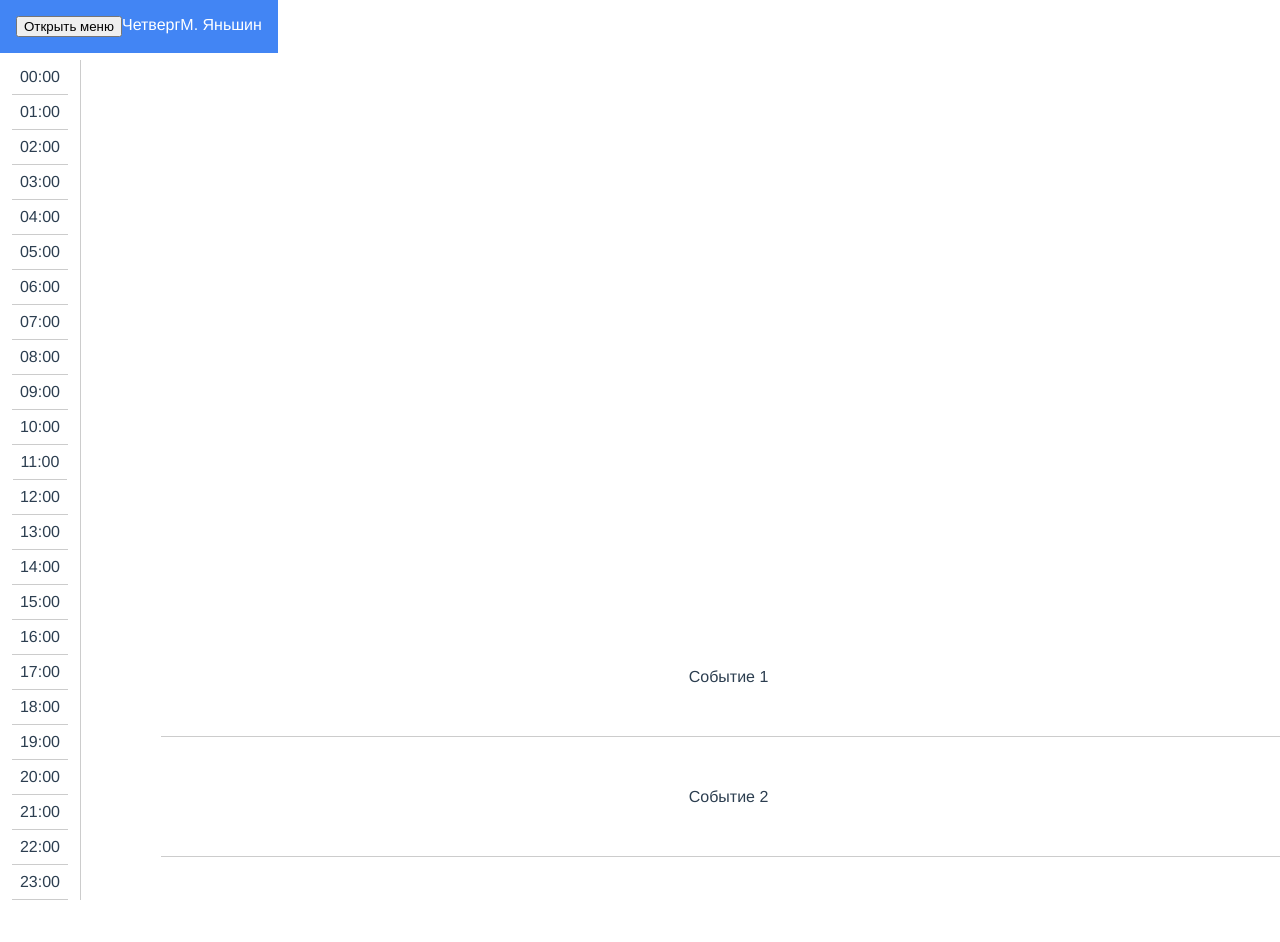
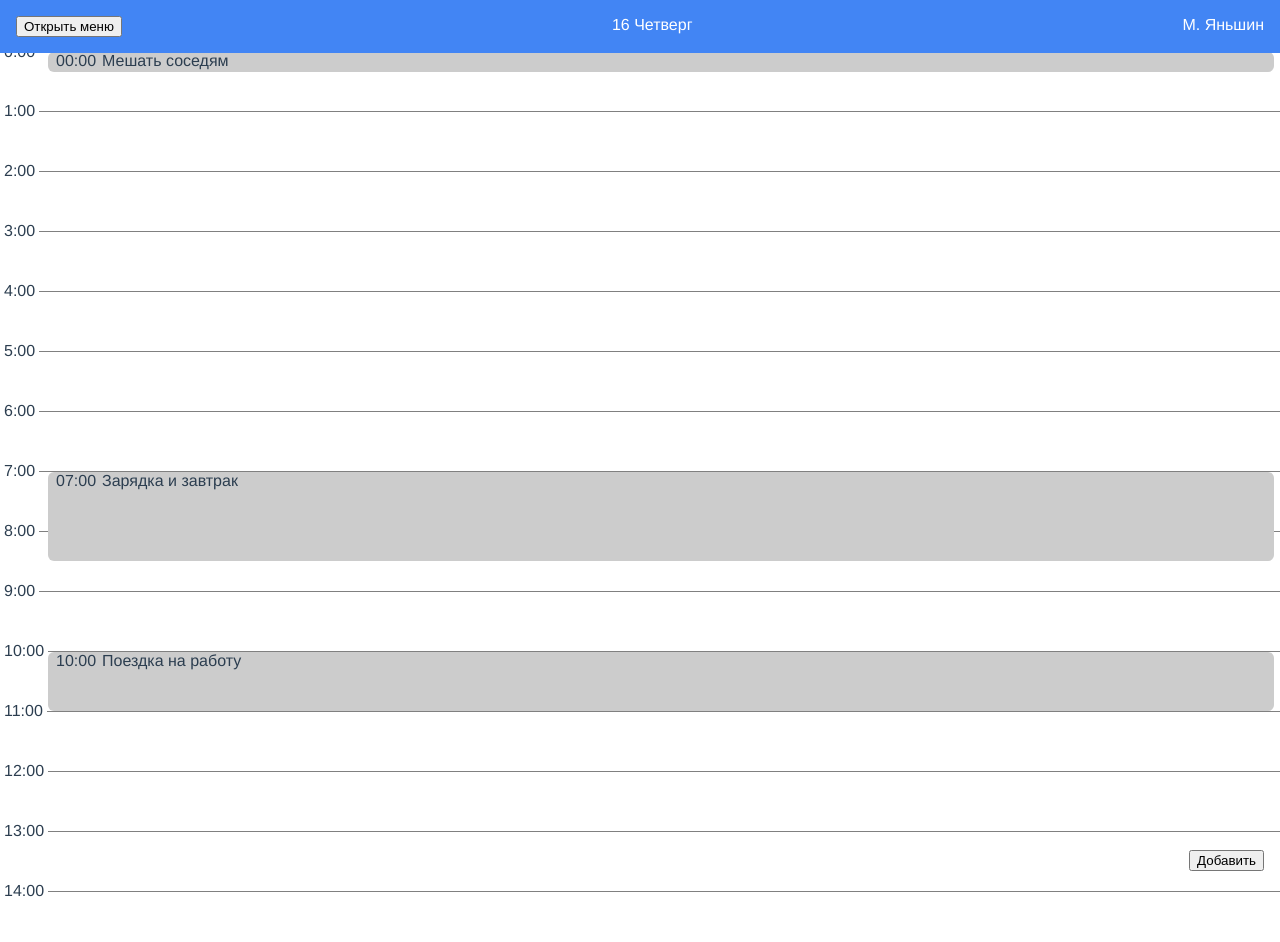
Before and after one commit to MikeYanshin/GreatDayApp, a Vue app: page / in a window 1280 px wide. Shown: the top 942 px of the page. Before the commit the page ends 900 px from the top, so only its background shows below. Built offline with nearby package versions, Linux system fonts and the light colour scheme.

Commit message:
Куча всякого + нормальный календарь

```diff
--- a/package.json
+++ b/package.json
@@ -11,6 +11,8 @@
   "dependencies": {
     "core-js": "^3.8.3",
     "pinia": "^2.1.4",
+    "sass": "^1.69.7",
+    "sass-loader": "^13.3.3",
     "vue": "^3.2.13",
     "vue-router": "^4.0.3"
   },
--- a/src/App.vue
+++ b/src/App.vue
@@ -1,21 +1,50 @@
 <template>
-  <transition name="noti-anim">
-    <g-d-notify v-if="shown" />
-  </transition>
-  <app-header v-if="!isAuthPage" />
-  <router-view />
+  <div>
+    <transition name="noti-anim">
+      <g-d-notify v-if="shown" />
+    </transition>
+    <app-header v-if="onHomePage" />
+    <router-view />
+    <button
+      v-if="onHomePage"
+      class="add-task-button"
+      @click="addTaskListVisable = !addTaskListVisable"
+    >
+      Добавить
+    </button>
+    <div
+      v-if="addTaskListVisable"
+      class="add-task-list"
+      @click="addTaskListVisable = !addTaskListVisable"
+    >
+      <div class="list">
+        <span @click="addTask('event', $event)">Событие</span>
+        <span @click="addTask('remind', $event)">Напоминание</span>
+      </div>
+    </div>
+  </div>
 </template>
 
 <script lang="ts" setup>
-import { computed } from "vue";
-import AppHeader from "./views/AppHeader.vue";
+import { computed, ref } from "vue";
+import AppHeader from "../src/components/AppHeader.vue";
 import { useNotifyStore } from "@/store";
 import GDNotify from "@/components/GDNotify.vue";
 import { storeToRefs } from "pinia";
 const notiStore = useNotifyStore();
 const { shown } = storeToRefs(notiStore);
+import { useRouter, useRoute } from "vue-router";
+const router = useRouter();
+const route = useRoute();
 
 const isAuthPage = computed(() => location.pathname == "/auth");
+const onHomePage = computed(() => route.name === "home");
+const addTaskListVisable = ref(false);
+const addTask = (type: string, event: Event) => {
+  event.stopPropagation();
+  router.push(`/create-tast/${type}`);
+  addTaskListVisable.value = !addTaskListVisable.value;
+};
 </script>
 <style>
 #app {
@@ -52,4 +81,35 @@ body {
 .noti-anim-leave-to {
   transform: translateY(-100%);
 }
+
+.add-task-button {
+  position: fixed;
+  top: 850px;
+  right: 16px;
+}
+
+.add-task-list {
+  width: -webkit-fill-available;
+  height: 100vh;
+  background: #0000009c;
+  display: block;
+  position: fixed;
+  top: 0;
+  z-index: 6;
+}
+
+.list {
+  display: flex;
+  flex-direction: column;
+  padding: 10px 14px;
+  gap: 4px;
+  border-radius: 6px;
+  background-color: antiquewhite;
+  width: fit-content;
+  position: fixed;
+  top: 810px;
+  right: 16px;
+  text-align: end;
+  z-index: 7;
+}
 </style>
--- a/src/views/AppHeader.vue
+++ b/src/components/AppHeader.vue
@@ -25,7 +25,7 @@ const isMenuOpen = computed(() => {
 const currentDay = computed(() => {
   const date = new Date();
   const day = date.toLocaleDateString("ru-RU", { weekday: "long" });
-  return day[0].toUpperCase() + day.substring(1);
+  return date.getDate() + " " + day[0].toUpperCase() + day.substring(1);
 });
 
 // Функция для открытия/закрытия бокового меню
@@ -36,14 +36,15 @@ const toggleSideMenu = () => {
 
 <style>
 header {
-  position: fixed;
-  top: 0;
-  left: 0;
   display: flex;
   justify-content: space-between;
   padding: 16px;
   background-color: #4285f4;
   color: white;
+  position: fixed;
+  top: 0px;
+  width: -webkit-fill-available;
+  z-index: 3;
 }
 
 .slide-enter-active,
--- /dev/null
+++ b/src/components/CalendarEvent.vue
@@ -0,0 +1,48 @@
+<template>
+  <div class="event" :style="{ height: eventHeight(data.dur) + 'px' }">
+    <!-- <div
+      v-if="hasPin"
+      class="event_pin"
+      :style="{ 'background-color': color }"
+    ></div> -->
+    <div class="event_time">{{ time }}</div>
+    <div class="event_name">{{ data.title }}</div>
+  </div>
+</template>
+
+<script setup lang="ts">
+import { computed, defineProps, PropType } from "vue";
+
+const props = defineProps({
+  data: {
+    type: Object,
+    default: () => ({}),
+  },
+});
+
+const time = computed(() => {
+  // Получаем часы и минуты из времени события
+  const hours = props.data.startTime.getHours();
+  const minutes = props.data.startTime.getMinutes();
+
+  // Добавляем ведущий ноль, если часы или минуты меньше 10
+  const formattedHours = hours < 10 ? "0" + hours : hours;
+  const formattedMinutes = minutes < 10 ? "0" + minutes : minutes;
+
+  // Возвращаем строку в формате "hh:mm"
+  return `${formattedHours}:${formattedMinutes}`;
+});
+
+const eventHeight = (dur: number) => {
+  return dur - 1;
+};
+</script>
+
+<style scoped>
+.event {
+  display: flex;
+  gap: 6px;
+  padding-left: 8px;
+  min-height: 20px;
+}
+</style>
--- a/src/components/SideMenu.vue
+++ b/src/components/SideMenu.vue
@@ -22,5 +22,6 @@ const sideMenuStore = useSideMenuStore();
   color: #fff;
   padding: 20px;
   box-shadow: 2px 0 5px rgba(0, 0, 0, 0.2);
+  z-index: 5;
 }
 </style>
--- /dev/null
+++ b/src/js/helpers/diffMinutes.js
@@ -0,0 +1,5 @@
+export const diffMinutes = (dt2, dt1) => {
+  let diff = (dt2.getTime() - dt1.getTime()) / 1000;
+  diff /= 60;
+  return Math.abs(Math.round(diff));
+};
--- /dev/null
+++ b/src/js/helpers/timeSorting.js
@@ -0,0 +1,10 @@
+export const isBefore = (d1, d2) => {
+  return d1.getTime() < d2.getTime();
+};
+export const isAfter = (d1, d2) => {
+  return d1.getTime() > d2.getTime();
+};
+
+export const isSame = (d1, d2) => {
+  return d1.getTime() === d2.getTime();
+};
--- /dev/null
+++ b/src/views/AddTaskView.vue
@@ -0,0 +1,32 @@
+<template>
+  <div class="add-task-page">
+    <!-- Название -->
+    <!-- Весь день свитч -->
+    <!-- Начало -->
+    <!-- Конец -->
+    <!-- Описание -->
+    <!-- Напоминания -->
+    <!-- Тэги -->
+    <!-- Цвет -->
+    <div>Привет</div>
+  </div>
+</template>
+
+<script lang="ts" setup>
+import { onMounted } from "vue";
+import { useRouter, useRoute } from "vue-router";
+const router = useRouter();
+const route = useRoute();
+
+onMounted(() => {
+  console.log(route, "route");
+  console.log(router, "router");
+});
+</script>
+
+<style>
+.add-task-page {
+  display: flex;
+  flex-direction: column;
+}
+</style>
--- a/src/views/CalendarView.vue
+++ b/src/views/CalendarView.vue
@@ -1,27 +1,30 @@
 <template>
-  <div class="calendar-container">
-    <!-- Основной контент с разметкой по часам -->
-    <main>
-      <div class="timeline">
-        <div class="hour-label" v-for="hour in hours" :key="hour">
-          {{ hour }}
+  <div class="calendar-view">
+    <div class="calendar-column">
+      <div class="vertical-line"></div>
+      <div class="calendar-column-grid">
+        <div class="calendar-column-grid-line" v-for="n in 25" :key="`${n}`">
+          <span class="calendar-column-grid-time">{{ n - 1 }}:00</span>
         </div>
       </div>
+      <div class="calendar-column-events">
+        <div
+          class="calendar-column-events-now"
+          v-if="new Date().getDay() === day.getDay()"
+          :style="{ top: scrollPercent + '%' }"
+        >
+          <span class="circle"></span>
+        </div>
 
-      <!-- Контент событий в течение дня -->
-      <div class="events">
-        <!-- Здесь можно добавить компоненты для отображения событий в течение дня -->
-        <!-- Например, можно использовать v-for для перебора событий -->
-        <div
-          v-for="event in events"
-          :key="event.id"
-          class="event"
-          :style="eventStyle(event)"
-        >
-          {{ event.title }}
-        </div>
+        <calendar-event
+          v-for="(event, index) in events"
+          :key="index"
+          :data="event"
+          class="calendar-event"
+          :style="{ top: eventScrollTop(event) + 'px' }"
+        ></calendar-event>
       </div>
-    </main>
+    </div>
   </div>
 </template>
 
@@ -33,65 +36,154 @@ type Event = {
   endTime: string;
 };
 
-import { ref, reactive, computed } from "vue";
+import { ref, reactive, computed, onMounted } from "vue";
+import CalendarEvent from "../components/CalendarEvent.vue";
+import AppHeader from "../components/AppHeader.vue";
+import { diffMinutes } from "../js/helpers/diffMinutes";
+import { isBefore, isAfter, isSame } from "../js/helpers/timeSorting";
 
-const hours = ref(
-  Array.from({ length: 24 }, (_, i) => `${i.toString().padStart(2, "0")}:00`)
+const active = ref(false);
+const day = new Date();
+const now = new Date();
+const minutes = now.getMinutes() + now.getHours() * 60;
+
+const scrollPercent = computed(
+  () => ((minutes - 0) / (60 * 24 - 0)) * (100 - 0) - 2
 );
+
+// const hours = ref(
+//   Array.from({ length: 24 }, (_, i) => `${i.toString().padStart(2, "0")}:00`)
+// );
+
 const events = reactive([
-  { id: 1, title: "Событие 1", startTime: "10:00", endTime: "11:00" },
-  { id: 2, title: "Событие 2", startTime: "12:00", endTime: "13:00" },
+  {
+    id: 1,
+    title: "Поездка на работу",
+    startTime: new Date(2024, 0, 13, 10, 0, 0),
+    dur: 60,
+  },
+  {
+    id: 2,
+    title: "Зарядка и завтрак",
+    startTime: new Date(2024, 0, 13, 7, 0, 0),
+    dur: 90,
+  },
+  {
+    id: 3,
+    title: "Деловая встреча",
+    startTime: new Date(2024, 0, 13, 16, 0, 0),
+    dur: 120,
+  },
+  {
+    id: 4,
+    title: "Мешать соседям",
+    startTime: new Date(2024, 0, 13, 0, 0, 0),
+    dur: 15,
+  },
+  // { id: 2, title: "Событие 2", startTime: "12:00", endTime: "13:00", dur: 60 },
   /* ... */
 ]);
 
-// Вычисляемое свойство для стиля событий
-const eventStyle = (event: Event) => {
-  const startHour = parseInt(event.startTime.split(":")[0]);
-  const endHour = parseInt(event.endTime.split(":")[0]);
-  const height = (endHour - startHour) * 60; // Высота события в минутах
-  const top = startHour * 60; // Верхняя позиция события в минутах
+// // Вычисляемое свойство для стиля событий
+// const eventStyle = (event: Event) => {
+//   const startHour = parseInt(event.startTime.split(":")[0]);
+//   const endHour = parseInt(event.endTime.split(":")[0]);
+//   const height = (endHour - startHour) * 60; // Высота события в минутах
+//   const top = startHour * 60; // Верхняя позиция события в минутах
 
-  return {
-    height: `${height}px`,
-    top: `${top}px`,
-  };
+//   return {
+//     height: `${height}px`,
+//     top: `${top}px`,
+//   };
+// };
+
+const eventScrollTop = (event) => {
+  const eventTime =
+    event.startTime instanceof Date
+      ? event.startTime
+      : new Date(event.startTime);
+
+  // Получаем часы и минуты из времени события
+  const hours = eventTime.getHours();
+  const minutes = eventTime.getMinutes();
+
+  // Вычисляем общее количество минут с полуночи
+  const minutesFromMidnight = hours * 60 + minutes;
+
+  return minutesFromMidnight - 2;
 };
 </script>
 
 <style scoped>
-main {
+.calendar-view {
   display: flex;
-  margin-top: 60px; /* Учитываем высоту хэдера */
+  flex-direction: column;
+  position: relative;
 }
 
-.timeline {
-  flex: 0 0 80px; /* Фиксированная ширина разметки по часам */
-  border-right: 1px solid #ccc; /* Граница между разметкой и событиями */
+.calendar-column {
   display: flex;
-  flex-direction: column;
-  align-items: center;
+  width: 100%;
+  padding-top: 52px;
+}
+.calendar-column-grid {
+  width: 100%;
 }
 
-.hour-label {
-  flex: 1;
-  display: flex;
-  align-items: center;
-  padding: 8px;
-  border-bottom: 1px solid #ccc; /* Граница между часами */
-  text-align: center;
+.calendar-column-grid-line {
+  border-bottom: 1px solid gray;
+  width: 100%;
+  height: 59px;
+  position: relative;
 }
 
-.events {
-  flex: 1; /* Занимает оставшееся пространство */
-  overflow-y: auto; /* Включаем скролл, если событий больше, чем помещается на экране */
-  position: relative; /* Необходимо для позиционирования событий */
+.calendar-column-grid-line:first-child {
+  border-top: 1px solid gray;
+  height: 58px;
 }
 
-.event {
+.calendar-column-grid-time {
   position: absolute;
-  left: 80px; /* Учитываем ширину разметки по часам */
-  width: calc(100% - 80px); /* Учитываем ширину разметки по часам */
-  padding: 8px;
-  border-bottom: 1px solid #ccc; /* Граница между событиями */
+  top: -10px;
+  left: 0px;
+  background-color: white;
+  padding: 0 4px;
+}
+
+.vertical-line {
+}
+
+.calendar-column-events-now {
+  background-color: black;
+  height: 1px;
+  position: absolute;
+  width: -webkit-fill-available;
+  left: 48px;
+}
+
+.calendar-column-events {
+  position: absolute;
+  top: 54px;
+  width: -webkit-fill-available;
+  height: -webkit-fill-available;
+}
+
+.calendar-event {
+  background-color: #ccc;
+  position: absolute;
+  width: -webkit-fill-available;
+  left: 48px;
+  right: 6px;
+  border-radius: 6px;
+}
+
+.circle {
+  height: 7px;
+  width: 7px;
+  border-radius: 100%;
+  display: block;
+  background-color: black;
+  position: absolute;
+  top: -3px;
 }
 </style>
--- a/tsconfig.json
+++ b/tsconfig.json
@@ -34,7 +34,7 @@
     "src/**/*.vue",
     "tests/**/*.ts",
     "tests/**/*.tsx"
-  ],
+, "src/js/helpers/diffMinutes.js", "src/js/helpers/timeSorting.js"  ],
   "exclude": [
     "node_modules"
   ]
```
Also changed, not shown: src/router/index.ts (+16 -0 lines), 1 other file (tests, documents, lock files or other folders).
